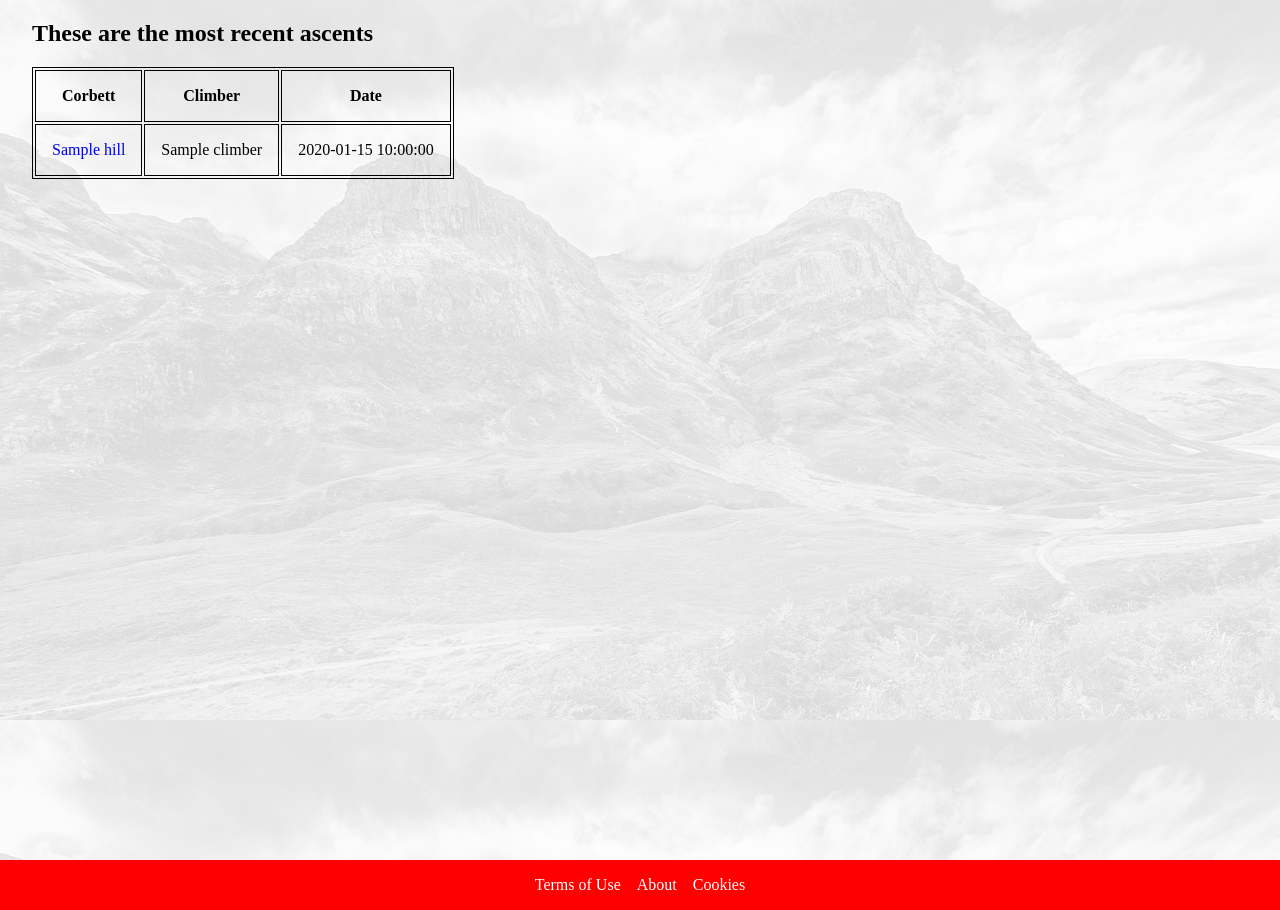
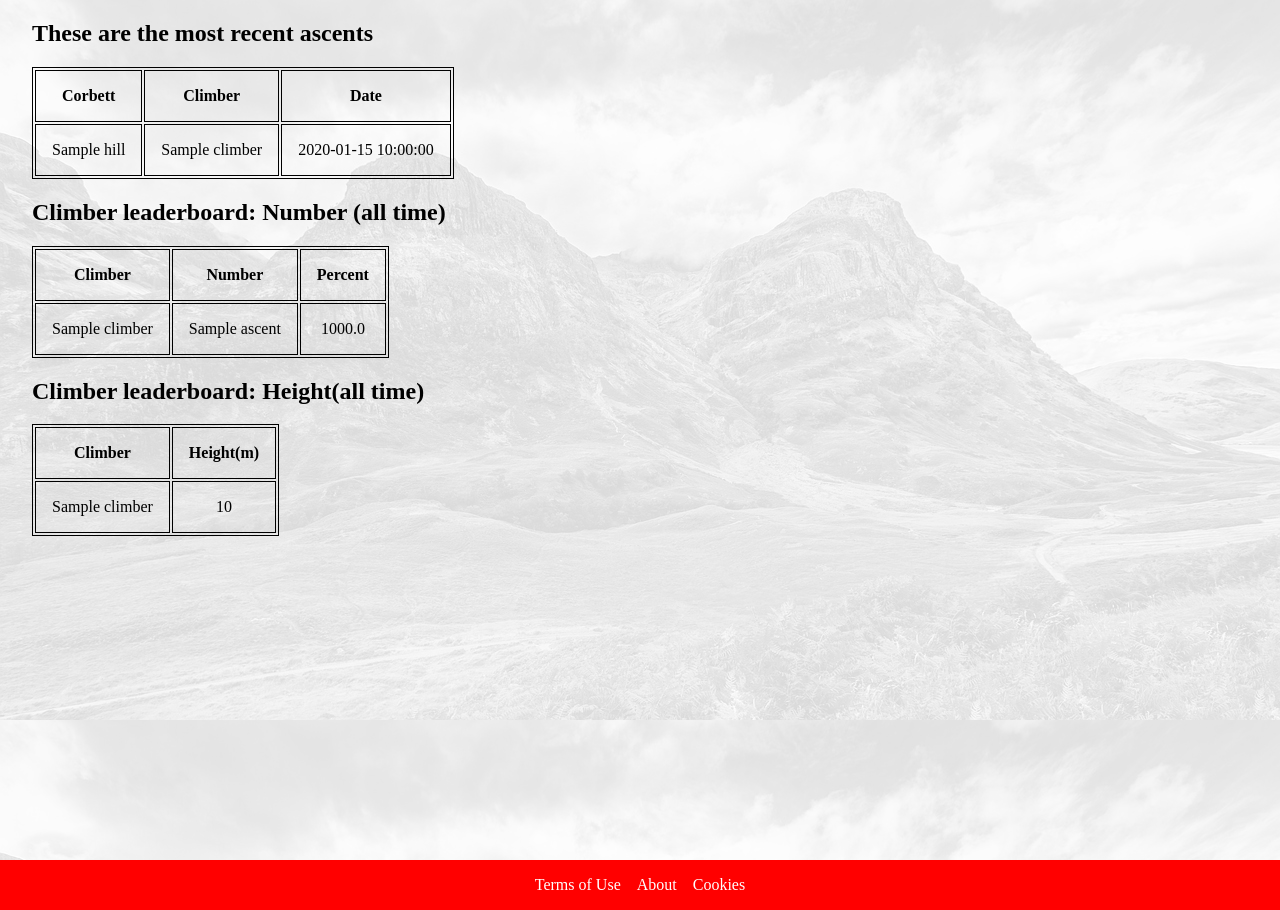
Before and after one commit to stustr/climber_app, a Flask app: page /ascents in a window 1280 px wide; the page is wider, and only the part inside the window is pictured. Shown: the part 50-960 px from the top of that part. Run offline with Flask 2, Linux system fonts and the light colour scheme; a database or web service that is not in the repository returns one stand-in record (values such as "Sample title"); some libraries are stand-ins or nearby versions.

Commit message:
leaderboards added to ascents

```diff
--- a/console.py
+++ b/console.py
@@ -481,4 +481,4 @@ ascent_repo.save(ascent_6)
 ascent_7 = Ascent('2019-05-25', 'trial ascent desc', climber_2, hill_1)
 ascent_repo.save(ascent_7)
 
-print(climber_repo.amount_completed(1))
+print(ascent_repo.climbing_comm_height_alltime())
--- a/contollers/ascents_controller.py
+++ b/contollers/ascents_controller.py
@@ -12,7 +12,15 @@ ascents_blueprint = Blueprint("ascents", __name__)
 @ascents_blueprint.route("/ascents")
 def ascents():
     ascents = ascent_repo.select_all()
-    return render_template("ascents/index.html", ascents=ascents)
+    climbers = climber_repo.select_all()
+    all_time_summits = ascent_repo.climbing_comm_summits_alltime()
+    all_time_heights = ascent_repo.climbing_comm_height_alltime()
+    return render_template(
+        "ascents/index.html",
+        ascents=ascents,
+        climbers=climbers,
+        all_time_summits=all_time_summits, all_time_heights=all_time_heights
+    )
 
 
 # new
@@ -67,8 +75,16 @@ def delete_ascents(id):
     ascent_repo.delete(id)
     return redirect("/ascents")
 
+
 # show
 @ascents_blueprint.route("/ascents/<id>")
 def show_ascents(id):
     ascent = ascent_repo.select(id)
-    return render_template("/ascents/show.html", ascent=ascent)
+    climbers = climber_repo.select_all()
+    all_time_stats = ascent_repo.climbing_comm_stats_alltime()
+    return render_template(
+        "/ascents/show.html",
+        ascent=ascent,
+        climbers=climbers,
+        all_time_stats=all_time_stats,
+    )
--- a/repositories/ascent_repository.py
+++ b/repositories/ascent_repository.py
@@ -81,6 +81,7 @@ def update(ascent):
     run_sql(sql, values)
     return
 
+
 def aggregate_climbs_all():
     sql = "SELECT climber_id, hill_id, Count(*) AS Climbs FROM ascents GROUP BY climber_id, hill_id"
     results = run_sql(sql)
@@ -96,3 +97,20 @@ def climbers_climbs(id):
         climb = [result["hill_id"], result["climbs"]]
         climbs.append(climb)
     return climbs
+
+
+def climbing_comm_summits_alltime():
+    all_time_summits = []
+    sql = "SELECT ascents.climber_id, Count(DISTINCT hill_id) AS corbetts FROM ascents GROUP BY ascents.climber_id ORDER BY corbetts DESC"
+    results = run_sql(sql)
+    for result in results:
+        all_time_summits.append(result)
+    return all_time_summits
+
+def climbing_comm_height_alltime():
+    all_time_height = []
+    climbers = climber_repo.select_all()
+    for climber in climbers:
+        total = [climber.id, climber_repo.total_climbing_height(climber.id)]
+        all_time_height.append(total)
+    return all_time_height
--- a/templates/ascents/index.html
+++ b/templates/ascents/index.html
@@ -8,10 +8,36 @@
   </tr>
   {% for ascent in ascents %}
   <tr>
-    <td><a href="/ascents/{{ascent.id}}">{{ ascent.hill.name }}</a></td>
+    <td>{{ ascent.hill.name }}</td>
     <td>{{ ascent.climber.name }}</td>
     <td>{{ ascent.date }}</td>
   </tr>
   {% endfor %}
 </table>
+<h2>Climber leaderboard: Number (all time)</h2>
+<table>
+  <th>Climber</th>
+  <th>Number</th>
+  <th>Percent</th>
+  {% for result in all_time_summits %}
+  <tr>
+    <td>{{ climbers[result[0]-1].name }}</td>
+    <td>{{ result[1] }}</td>
+    <td> {{ (result[1]/222 * 100)|round(2, 'ceil') }}</td>
+  </tr>
+  {% endfor %}
+</table>
+<h2>Climber leaderboard: Height(all time)</h2>
+<table>
+  <th>Climber</th>
+  <th>Height(m)</th>
+  {% for result in all_time_heights %}
+  {% if result[1]>0 %}
+  <tr>
+    <td>{{ climbers[result[0]-1].name }}</td>
+    <td>{{ result[1] }}</td>
+  </tr>
+  {% endif %}
+  {% endfor %}
+</table>
 {% endblock main %}
```
